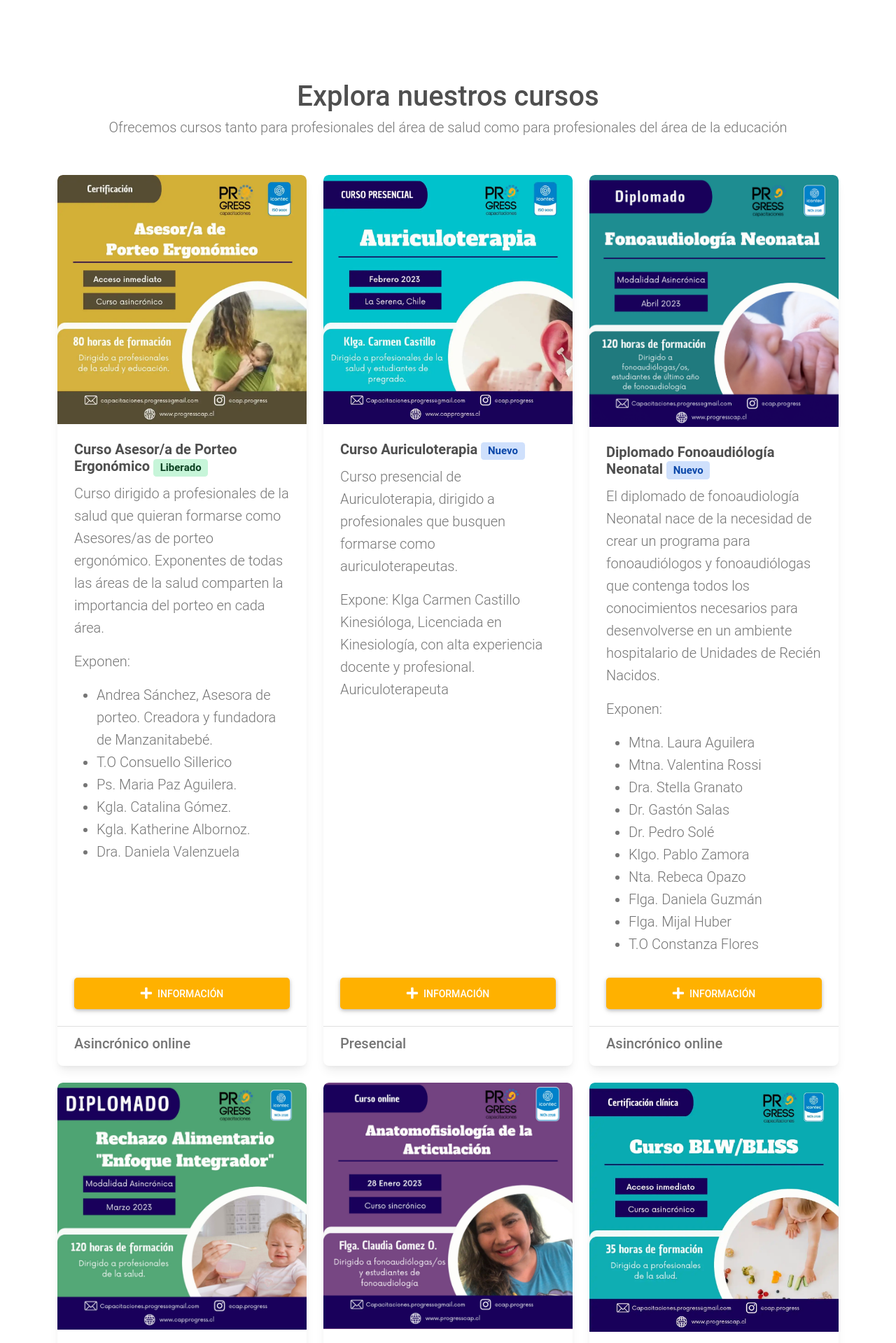
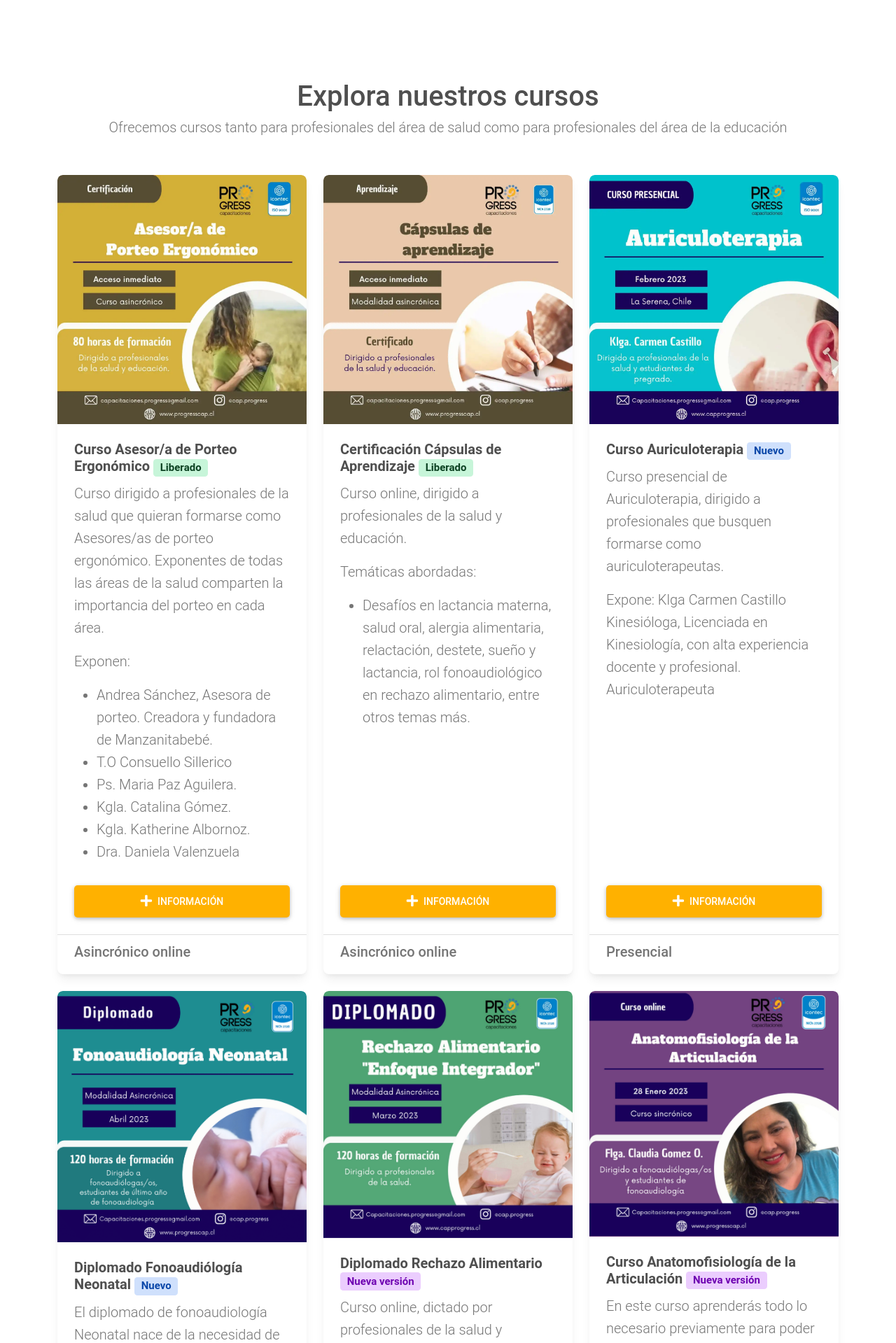
Before and after one commit to figonzal1/progresscap.cl, a PHP site: page / in a window 1280 px wide. Shown: the part 1574-3493 px from the top of the page at 70% size. Run offline with PHP 8.4, Linux system fonts and the light colour scheme.

Commit message:
nuevo curso agregado

```diff
--- a/index.php
+++ b/index.php
@@ -99,6 +99,10 @@ header('Accept-Encoding: gzip, compress, br');
                             <ul class="dropdown-menu" aria-labelledby="dropdownMenuLink">
                                 <li>
                                     <a class="dropdown-item" href="https://www.progresscap.cl/#cursos">Curso Porteo Ergonómico <span class="badge badge-success">Liberado</span></a>
+                                </li>
+
+                                <li>
+                                    <a class="dropdown-item" href="https://www.progresscap.cl/#cursos">Curso Cápsulas de Aprendizaje <span class="badge badge-success">Liberado</span></a>
                                 </li>
 
                                 <li>
@@ -349,6 +353,8 @@ header('Accept-Encoding: gzip, compress, br');
 
                             <?php include_once("src/html/porteo_ergonomico.html"); ?>
 
+                            <?php include_once("src/html/capsulas.html"); ?>
+
                             <?php include_once("src/html/auriculoterapia.html"); ?>
 
                             <?php include_once("src/html/neonatal.html"); ?>
--- /dev/null
+++ b/src/html/capsulas.html
@@ -0,0 +1,53 @@
+<!-- RA -->
+<div class="col-md-4">
+	<div class="card h-100">
+		<div class="bg-image hover-overlay hover-zoom">
+
+			<picture>
+
+				<source srcset="img/cursos/capsulas.webp" type="image/webp">
+				<source srcset="img/cursos/capsulas.png" type="image/png">
+				<img src="img/cursos/capsulas.png" class="card-img-top" alt="" loading="lazy" />
+			</picture>
+
+			<div class="mask ">
+				<a target="_blank" rel="noopener noreferrer nofollow"
+					href="https://drive.google.com/file/d/17WL3VUD5khexkOdf-Icbqoi5Oq5n3qTF/view">
+					<div class="d-flex align-items-center justify-content-center h-100">
+
+						<div class="icon-background d-flex justify-content-center align-items-center">
+							<em class="fas fa-external-link-alt fa-2x icon"></em>
+						</div>
+					</div>
+				</a>
+			</div>
+
+		</div>
+		<div class="card-body d-flex flex-column">
+			<h5 class="card-title fw-bold">Certificación Cápsulas de Aprendizaje <span class="badge badge-success">Liberado</span>
+			</h5>
+			<p class="card-text text-muted lead">
+				Curso online, dirigido a profesionales de la salud y educación.
+			</p>
+
+			<p class="card-text text-muted lead">
+				Temáticas abordadas:
+			<ul class="card-text text-muted lead">
+				<li>Desafíos en lactancia materna, salud oral, alergia alimentaria, relactación, destete, sueño y lactancia, rol fonoaudiológico en rechazo alimentario, entre otros temas más.</li>
+			</ul>
+			</p>
+
+			<a class="btn btn-lg btn-primary mt-auto" target="_blank" rel="noopener noreferrer nofollow"
+				href="https://drive.google.com/file/d/17WL3VUD5khexkOdf-Icbqoi5Oq5n3qTF/view"><em
+					class="fas fa-plus fa-lg me-2"></em>información</a>
+		</div>
+
+		<div class="card-footer">
+			<div class="d-flex align-items-center">
+				<h5 class="h5 text-muted">Asincrónico online</h5>
+			</div>
+
+		</div>
+
+	</div>
+</div>
```
Also changed, not shown: img/cursos/capsulas.png (added), img/cursos/capsulas.webp (added).
